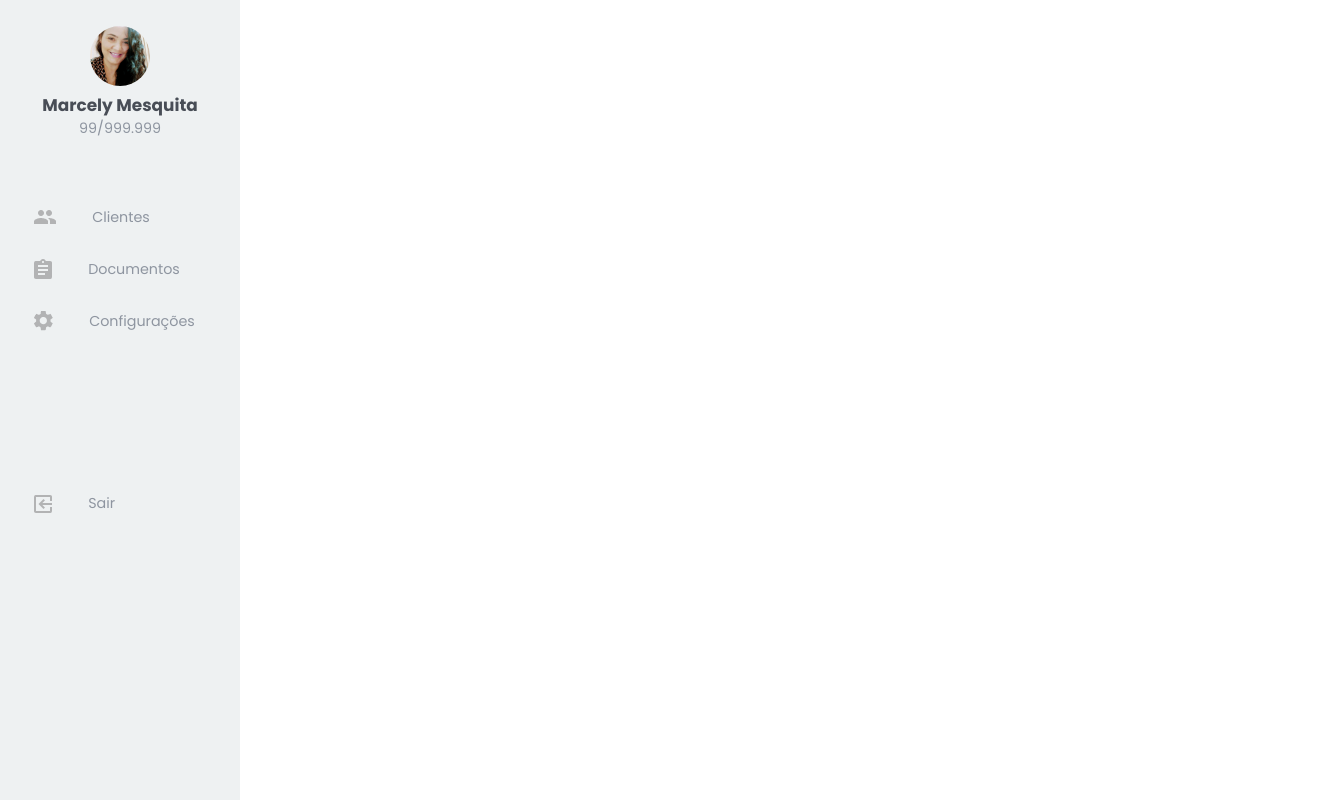
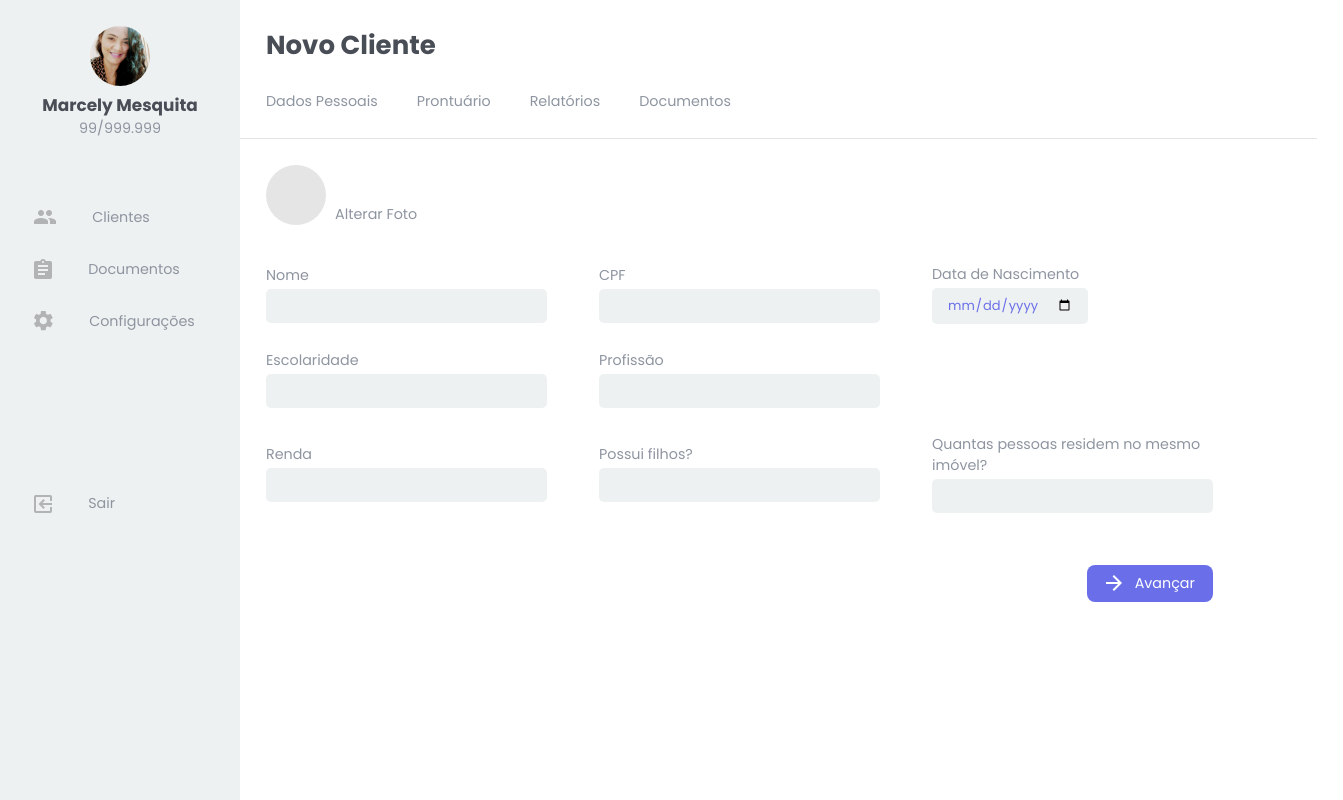
Before and after one commit to antonioeduardofernandes/planner, a Vue app: page /novocliente in a window 1280 px wide. Shown: the top 800 px of the page, 1343 px wide, since content can reach past the window. Built offline with nearby package versions, Linux system fonts and the light colour scheme.

Commit message:
refactor: global styles moved to an independent folder and imported on #app component globally

```diff
--- a/src/App.vue
+++ b/src/App.vue
@@ -20,6 +20,9 @@ export default {
 </script>
 
 <style>
+@import url("./styles/input.css");
+@import url("./styles/select.css");
+
 :root {
   --accent: #6a6fe9;
   --background: #ffffff;
@@ -82,10 +85,6 @@ body {
 }
 
 .main_title {
-  margin: 2rem;
+  margin: 2rem 2rem 0rem 2rem;
 }
-
-/* .main_content {
-  padding: 2rem;
-} */
 </style>
--- a/src/components/AppButton.vue
+++ b/src/components/AppButton.vue
@@ -1,6 +1,6 @@
 <template>
-  <button>
-    <img src="../assets/icons/add.png" alt="" />
+  <button @click="$emit('click')">
+    <img :src="require(`../assets/icons/${icon}.png`)" alt="" />
     {{ label }}
   </button>
 </template>
@@ -9,6 +9,10 @@
 export default {
   props: {
     label: String,
+    icon: {
+      String,
+      default: "add",
+    },
   },
 }
 </script>
@@ -28,12 +32,7 @@ button {
   white-space: nowrap;
 }
 
-button:hover img {
-  transform: rotate(90deg);
-}
-
 img {
   margin-right: 1rem;
-  transition: all 0.4s ease-in-out;
 }
 </style>
--- a/src/components/AppNavbar.vue
+++ b/src/components/AppNavbar.vue
@@ -29,7 +29,6 @@ export default {
 #app_menu {
   width: 100%;
   border-bottom: 1px solid var(--gray);
-  margin: 3rem 0;
   display: flex;
   align-items: center;
   justify-content: space-between;
@@ -61,7 +60,6 @@ export default {
   position: absolute;
   display: block;
   border-bottom: 4px solid var(--accent);
-  background-color: red;
 }
 
 .button {
--- a/src/components/clientes/ClientList.vue
+++ b/src/components/clientes/ClientList.vue
@@ -18,6 +18,7 @@ export default {
 
 <style scoped>
 #client_list {
+  margin: 3rem;
   margin-left: 2rem;
 }
 </style>
--- a/src/router/index.js
+++ b/src/router/index.js
@@ -1,17 +1,23 @@
-import { createRouter, createWebHistory } from 'vue-router'
+import { createRouter, createWebHistory } from "vue-router"
 import Clientes from "../views/Clientes.vue"
+import NovoCliente from "../views/NovoCliente.vue"
 
 const routes = [
   {
-    path: '/clientes',
-    name: 'Clientes',
-    component: Clientes
+    path: "/clientes",
+    name: "Clientes",
+    component: Clientes,
+  },
+  {
+    path: "/novocliente",
+    name: "Novo Cliente",
+    component: NovoCliente,
   },
 ]
 
 const router = createRouter({
   history: createWebHistory(process.env.BASE_URL),
-  routes
+  routes,
 })
 
 export default router
--- /dev/null
+++ b/src/styles/input.css
@@ -0,0 +1,34 @@
+input {
+  border: 2px solid transparent;
+  background-color: var(--background-secondary);
+  padding: 0.4rem 1rem;
+  transition: all 0.3s ease-in-out;
+  border-radius: 5px;
+  outline: none;
+  color: var(--accent);
+}
+
+input:focus {
+  border: 2px solid var(--accent);
+  background-color: var(--background-secondary);
+}
+
+input::placeholder {
+  color: var(--placeholder);
+  transition: all .2s ease-in-out;
+}
+
+input:focus::placeholder {
+  transform: translateX(-6px);
+  opacity: 0;
+}
+
+::selection {
+    background-color: var(--accent);
+    color: var(--background);
+}
+
+input[type=number]::-webkit-inner-spin-button,
+input[type=number]::-webkit-outer-spin-button {
+  appearance: none;
+}
--- /dev/null
+++ b/src/styles/select.css
@@ -0,0 +1,34 @@
+input {
+  border: 2px solid transparent;
+  background-color: var(--background-secondary);
+  padding: 0.4rem 1rem;
+  transition: all 0.3s ease-in-out;
+  border-radius: 5px;
+  outline: none;
+  color: var(--accent);
+}
+
+input:focus {
+  border: 2px solid var(--accent);
+  background-color: var(--background-secondary);
+}
+
+input::placeholder {
+  color: var(--placeholder);
+  transition: all .2s ease-in-out;
+}
+
+input:focus::placeholder {
+  transform: translateX(-6px);
+  opacity: 0;
+}
+
+::selection {
+    background-color: var(--accent);
+    color: var(--background);
+}
+
+input[type=number]::-webkit-inner-spin-button,
+input[type=number]::-webkit-outer-spin-button {
+  appearance: none;
+}
--- a/src/views/Clientes.vue
+++ b/src/views/Clientes.vue
@@ -32,5 +32,3 @@ export default {
   },
 }
 </script>
-
-<style scoped></style>
--- /dev/null
+++ b/src/views/NovoCliente.vue
@@ -0,0 +1,122 @@
+<template>
+  <app-navbar
+    :links="['Dados Pessoais', 'Prontuário', 'Relatórios', 'Documentos']"
+  />
+  <div class="content">
+    <div class="avatar">
+      <div class="avatar_image"></div>
+      <div class="avatar_label subtitle">Alterar Foto</div>
+    </div>
+    <div class="form">
+      <div class="row">
+        <div class="input_container">
+          <div class="label subtitle">Nome</div>
+          <input type="text" />
+        </div>
+        <div class="input_container">
+          <div class="label subtitle">CPF</div>
+          <input type="number" />
+        </div>
+        <div class="input_container">
+          <div class="label subtitle">Data de Nascimento</div>
+          <input type="date" />
+        </div>
+      </div>
+      <div class="row">
+        <div class="input_container">
+          <div class="label subtitle">Escolaridade</div>
+          <input type="text" />
+        </div>
+        <div class="input_container">
+          <div class="label subtitle">Profissão</div>
+          <input type="text" />
+        </div>
+      </div>
+      <div class="row">
+        <div class="input_container">
+          <div class="label subtitle">Renda</div>
+          <input type="text" />
+        </div>
+        <div class="input_container">
+          <div class="label subtitle">Possui filhos?</div>
+          <input type="text" />
+        </div>
+        <div class="input_container">
+          <div class="label subtitle">
+            Quantas pessoas residem no mesmo imóvel?
+          </div>
+          <input type="text" />
+        </div>
+      </div>
+    </div>
+    <div class="row button_row">
+      <app-button label="Avançar" icon="arrow" />
+    </div>
+  </div>
+</template>
+
+<script>
+import AppButton from "../components/AppButton"
+import AppNavbar from "../components/AppNavbar"
+export default {
+  components: {
+    AppButton,
+    AppNavbar,
+  },
+}
+</script>
+
+<style scoped>
+
+
+.content {
+  margin-top: 2rem;
+  margin-left: 2rem;
+  width: 100%;
+  padding-right: 4rem;
+  height: 100vh;
+}
+
+.avatar {
+  display: flex;
+  align-items: flex-end;
+  margin-bottom: 3rem;
+}
+
+.avatar_image {
+  width: 60px;
+  height: 60px;
+  border-radius: 50%;
+  background-color: var(--gray);
+  margin-right: 0.7rem;
+}
+
+.form {
+  margin-top: 1rem;
+}
+
+.row {
+  width: 100%;
+  display: flex;
+  align-items: center;
+  margin-bottom: 2rem;
+}
+
+.row .input_container {
+  margin-right: 4rem;
+}
+
+.input_container .label {
+  margin-bottom: 0.2rem;
+}
+
+.button_row {
+  justify-content: flex-end;
+  align-items: flex-end;
+}
+
+button {
+  margin-right: 6rem;
+  margin-top: 2rem;
+}
+</style>
```
Also changed, not shown: src/assets/icons/arrow.png (added).
